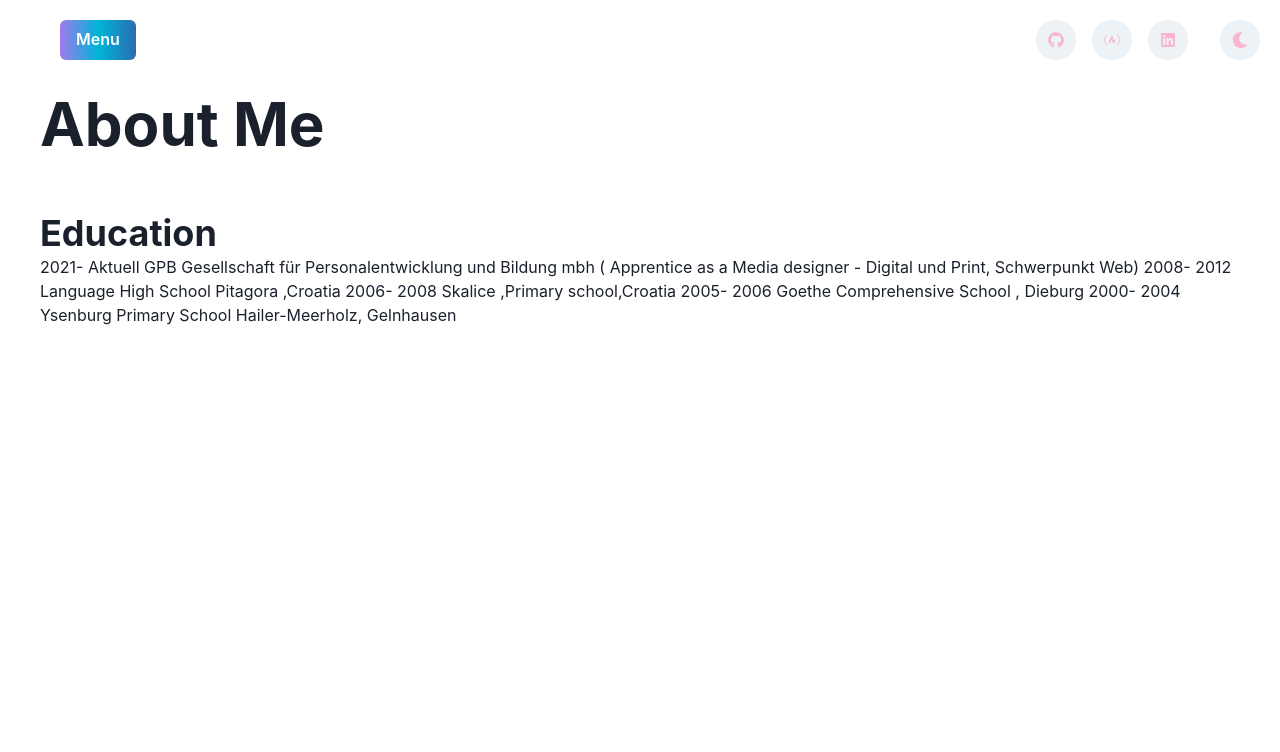
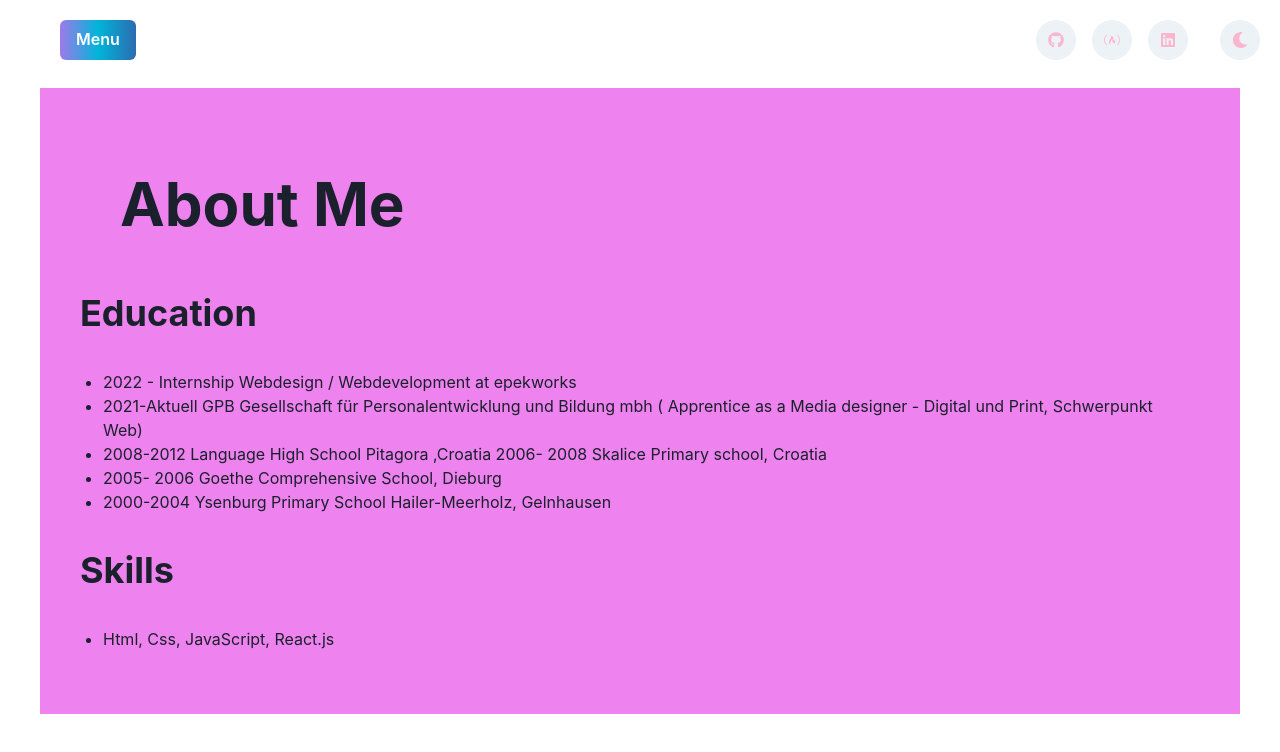
Before and after one commit to mateasportfolio/mtportfolio, a React (Create React App) app: page /aboutme in a window 1280 px wide. Shown: the top 752 px of the page. Built offline with nearby package versions, Linux system fonts and the light colour scheme.

Commit message:
add bg and padding in About.Me.js

```diff
--- a/src/pages/AboutMe.js
+++ b/src/pages/AboutMe.js
@@ -1,19 +1,38 @@
 import React from "react";
 import { Text, Stack, Heading } from "@chakra-ui/react";
+import { ListItem, UnorderedList } from "@chakra-ui/react";
 const AboutMe = () => {
   return (
-    <Stack spacing={3}>
-      <Heading p="20px" fontSize="6xl">
+    <Stack spacing={3} bg="violet" p="40px" m="20px">
+      <Heading p="20px" m="20px" fontSize="6xl">
         About Me
       </Heading>
-      <Text p="20px">
-        <Heading>Education</Heading>
-        2021- Aktuell GPB Gesellschaft für Personalentwicklung und Bildung mbh (
-        Apprentice as a Media designer - Digital und Print, Schwerpunkt Web)
-        2008- 2012 Language High School Pitagora ,Croatia 2006- 2008 Skalice
-        ,Primary school,Croatia 2005- 2006 Goethe Comprehensive School , Dieburg
-        2000- 2004 Ysenburg Primary School Hailer-Meerholz, Gelnhausen
-      </Text>
+
+      <Heading size="xl">Education</Heading>
+      <UnorderedList p="20px" m="3px">
+        <ListItem>
+          2022 - Internship Webdesign / Webdevelopment at epekworks
+        </ListItem>
+        <ListItem>
+          2021-Aktuell GPB Gesellschaft für Personalentwicklung und Bildung mbh
+          ( Apprentice as a Media designer - Digital und Print, Schwerpunkt Web)
+        </ListItem>
+        <ListItem>
+          {" "}
+          2008-2012 Language High School Pitagora ,Croatia 2006- 2008 Skalice
+          Primary school, Croatia{" "}
+        </ListItem>
+        <ListItem>2005- 2006 Goethe Comprehensive School, Dieburg</ListItem>
+        <ListItem>
+          {" "}
+          2000-2004 Ysenburg Primary School Hailer-Meerholz, Gelnhausen
+        </ListItem>
+      </UnorderedList>
+      <Heading size="xl">Skills</Heading>
+      <UnorderedList p="20px" m="3px">
+        <ListItem>Html, Css, JavaScript, React.js</ListItem>
+        <Text></Text>
+      </UnorderedList>
     </Stack>
   );
 };
--- a/src/pages/Home.js
+++ b/src/pages/Home.js
@@ -51,6 +51,7 @@ function Home() {
             {" "}
             I'm a future Mediadesigner / Webdesigner, having an Internship at
             epekworks.com.
+            <br />
             <span>
               Im a Free Spirit, interested into Art, Music, learning new skills
               and Technology.
```
